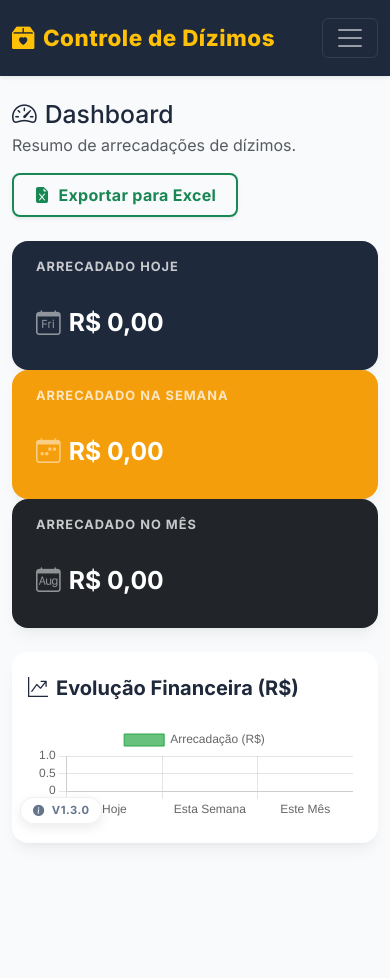
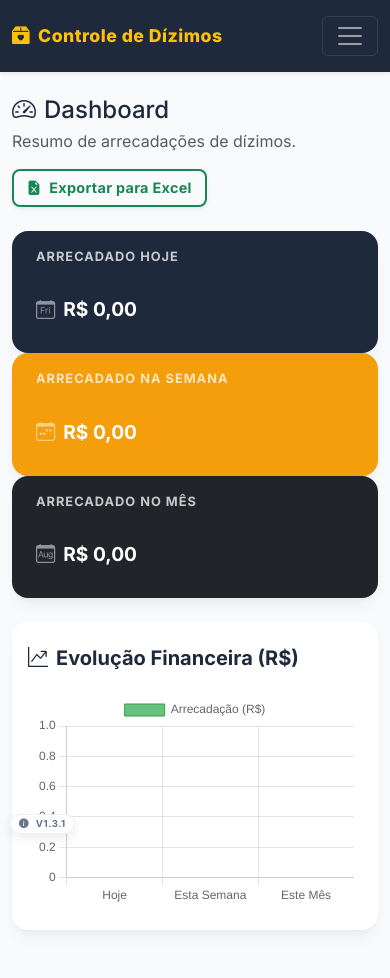
Before and after one commit to snoker68/sistema-dizimo, a Django app: page / in a window 390 px wide. Before the commit the page ends 845 px from the top, so only its background shows below. Run offline with Django 5.2, Linux system fonts and the light colour scheme; the visitor is signed in with stand-in values (Sample User, id 1); data that the repository does not hold is empty.

Commit message:
Melhoria na hud mobile

```diff
--- a/dizimo/templates/base.html
+++ b/dizimo/templates/base.html
@@ -108,7 +108,7 @@
     {% block scripts %}{% endblock %}
 
     <div class="version-tag">
-        <i class="bi bi-info-circle-fill me-1"></i> v1.3.0
+        <i class="bi bi-info-circle-fill me-1"></i> v1.3.1
     </div>
 </body>
 
--- a/dizimo/templates/dashboard.html
+++ b/dizimo/templates/dashboard.html
@@ -57,7 +57,14 @@
 {% block scripts %}
 <script>
     document.addEventListener("DOMContentLoaded", function () {
-        const ctx = document.getElementById('arrecadacaoChart').getContext('2d');
+        const canvas = document.getElementById('arrecadacaoChart');
+        const ctx = canvas.getContext('2d');
+
+        // Ajuste de altura responsiva para o gráfico
+        if (window.innerWidth < 768) {
+            canvas.height = 200;
+        }
+
         const chart = new Chart(ctx, {
             type: 'bar',
             data: {
--- a/static/css/style.css
+++ b/static/css/style.css
@@ -154,3 +154,36 @@ body {
     text-transform: uppercase;
     pointer-events: none;
 }
+
+/* Responsividade Mobile */
+@media (max-width: 768px) {
+    .container {
+        padding-left: 12px;
+        padding-right: 12px;
+    }
+
+    .navbar-brand {
+        font-size: 1.1rem;
+    }
+
+    h2 {
+        font-size: 1.5rem !important;
+    }
+
+    .card-title {
+        font-size: 1.2rem !important;
+    }
+
+    .btn {
+        padding: 0.4rem 0.8rem;
+        font-size: 0.9rem;
+    }
+
+    /* Evitar que a versão cubra conteúdo importante */
+    .version-tag {
+        bottom: 10px;
+        left: 10px;
+        font-size: 0.6rem;
+        padding: 2px 8px;
+    }
+}
```
Also changed, not shown: dizimo/templates/dizimista_list.html (+10 -10 lines), dizimo/templates/pagamento_list.html (+7 -7 lines).
